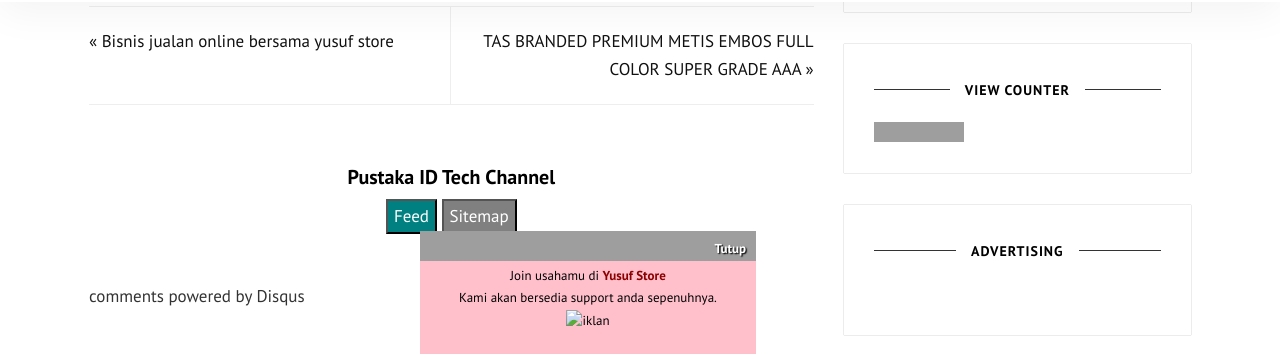
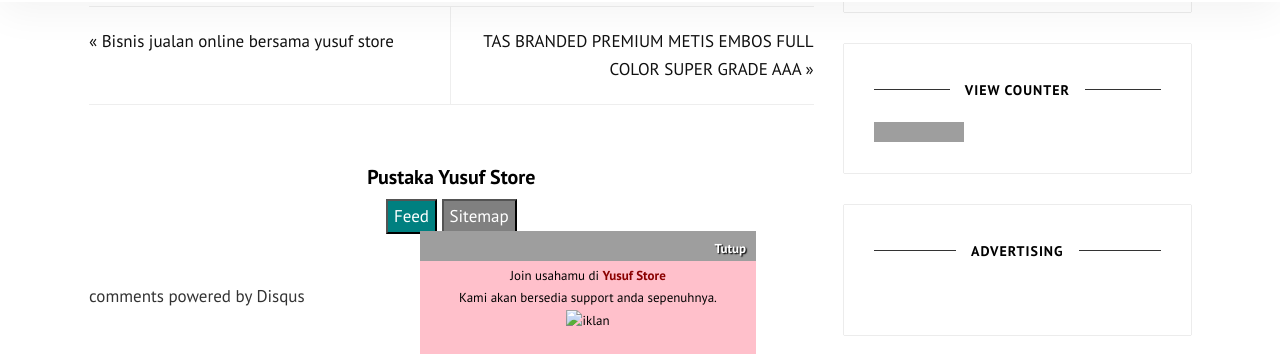
Before and after one commit to mwnsofficial/simastertutorials.github.io, a Jekyll site: the page built from _posts/celana/jeans/2023-06-29-celana-jeans-7-per-9-pinggang-full-karet.md, in a window 1280 px wide and 900 px high, scrolled down 3320 px. Shown: the part 99-458 px from the top of the window. Built offline with Jekyll 4.4.1, drawn with Linux system fonts in a browser that asks for light colours; comment, search, counter and statistics services are not loaded; grey boxes are pictures that could not be loaded.

Commit message:
Update post.html

```diff
--- a/_layouts/post.html
+++ b/_layouts/post.html
@@ -94,7 +94,7 @@ post_class: post-template
 <script>
      (adsbygoogle = window.adsbygoogle || []).push({});
 </script><br>
-<center><h5><span>Pustaka ID Tech Channel</span></h5></center>
+<center><h5><span>Pustaka Yusuf Store</span></h5></center>
 <div style="text-align: center;position:center;">
 <button onclick="feed('{{ site.baseurl }}/feed.xml')" style="background:teal;color:white">Feed</button>
 <button onclick="sitemap('{{ site.baseurl }}/sitemap.xml')" style="background:grey;color:white">Sitemap</button>
```
